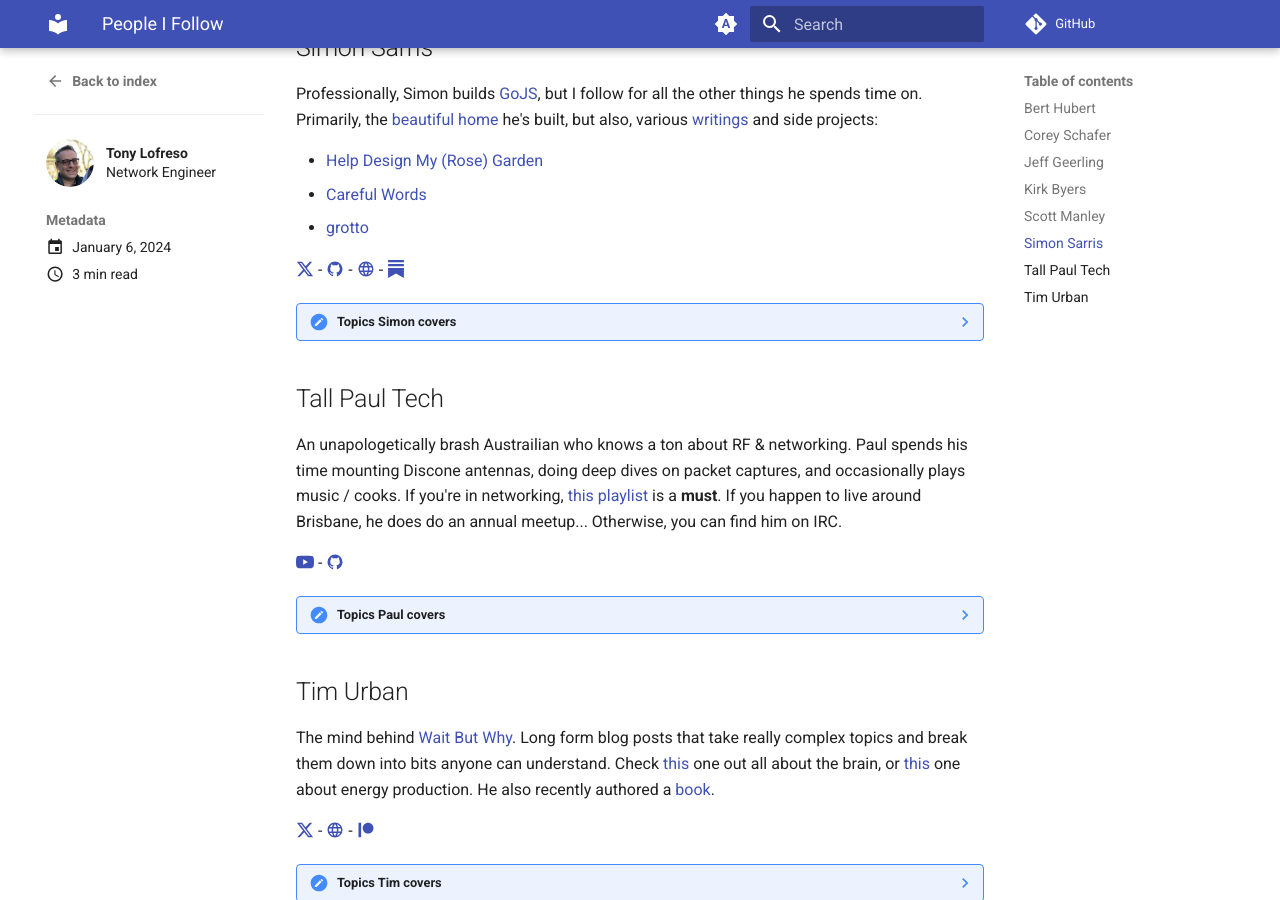
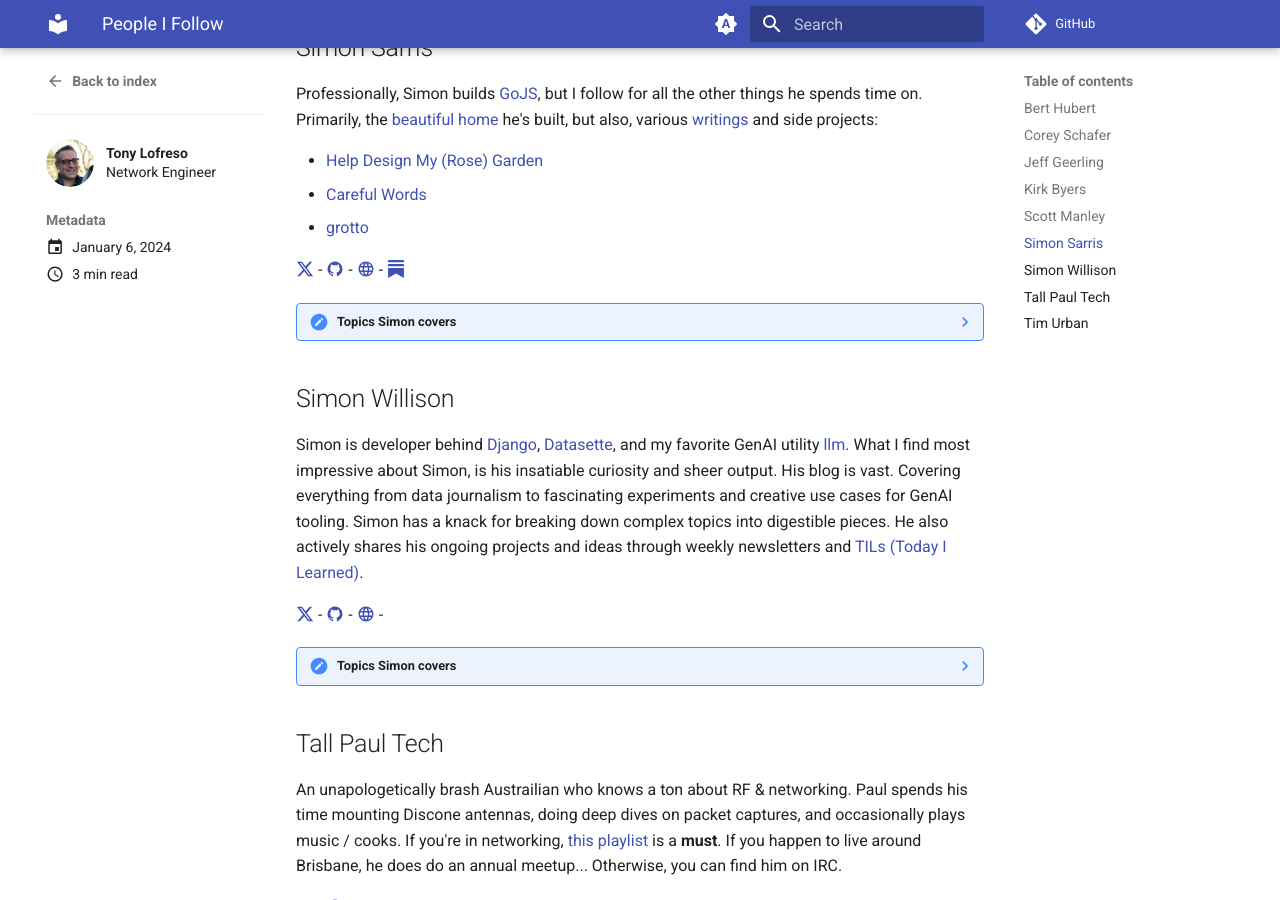
Before and after one commit to tlofreso/tlofreso.github.io, an MkDocs documentation site: the page built from docs/posts/people-i-follow.md, in a window 1280 px wide and 900 px high, scrolled down 1836 px. Built offline with MkDocs 1.6.1 and Material for MkDocs 9.7.7, drawn with Linux system fonts in a browser that asks for light colours; plug-ins that fetch from the network failed and are left out; comment, search, counter and statistics services are not loaded.

Commit message:
update raiza career, and add simon to people I follow

```diff
--- a/docs/posts/people-i-follow.md
+++ b/docs/posts/people-i-follow.md
@@ -102,6 +102,21 @@
      - Wood Working
      - Tech
 
+## Simon Willison
+Simon is developer behind [Django](https://www.djangoproject.com), [Datasette](https://datasette.io), and my favorite GenAI utility [llm](https://github.com/simonw/llm). What I find most impressive about Simon, is his insatiable curiosity and sheer output. His blog is vast. Covering everything from data journalism to fascinating experiments and creative use cases for GenAI tooling. Simon has a knack for breaking down complex topics into digestible pieces. He also actively shares his ongoing projects and ideas through weekly newsletters and [TILs (Today I Learned)](https://til.simonwillison.net/).
+
+[:fontawesome-brands-x-twitter:](https://twitter.com/simonw){:target="blank"} -
+[:material-github:](https://github.com/simonw){:target="blank"} -
+[:material-web:](https://simonwillison.net/){:target="blank"} -
+
+??? note "Topics Simon covers"
+
+     - Data Journalism
+     - Django
+     - Datasette
+     - Generative AI
+     - Software Development
+
 ## Tall Paul Tech
 An unapologetically brash Austrailian who knows a ton about RF & networking. Paul spends his time mounting Discone antennas, doing deep dives on packet captures, and occasionally plays music / cooks. If you're in networking, [this playlist](https://youtube.com/playlist?list=PLGvkW0sr-RWYdqxQEx3aCx4cxZP7DvSur&feature=shared){:target="blank"} is a __must__. If you happen to live around Brisbane, he does do an annual meetup... Otherwise, you can find him on IRC.
 
```
Also changed, not shown: docs/posts/getting-started-with-gemini.md (+4 -1 lines).
